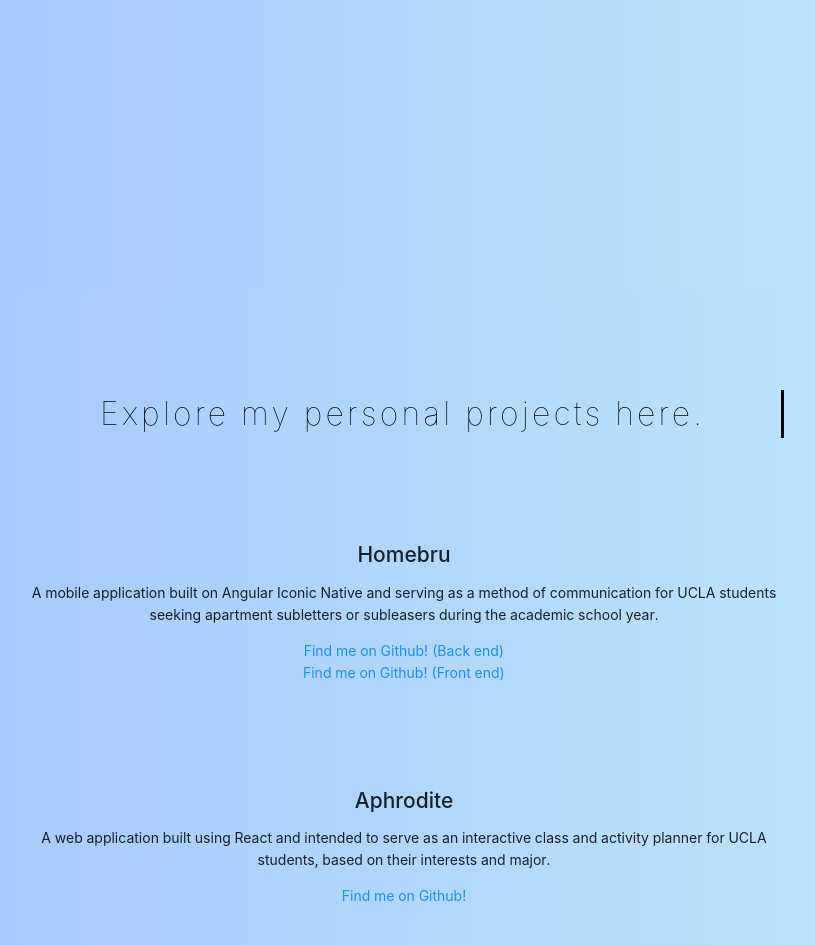
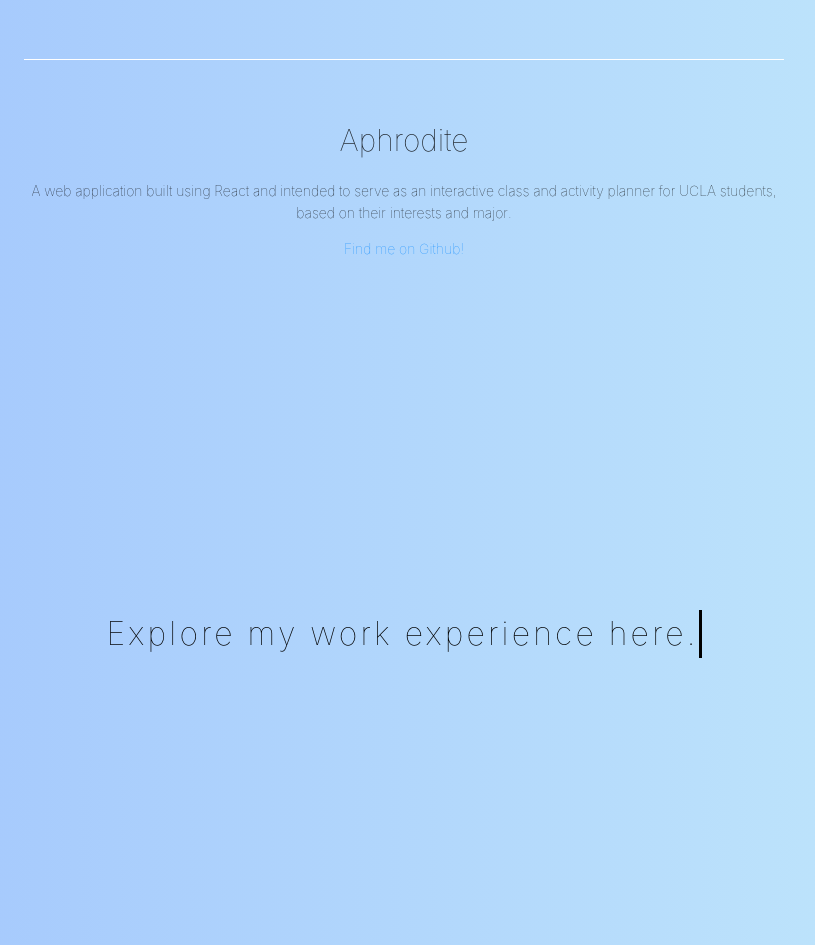
Before and after one commit to caseyjt98/personal-site, a React (Create React App) app: page / in a window 1280 px wide. Shown: the part 1267-2212 px from the top of the page, without its empty margins (236-1051 px from the left). Built offline with nearby package versions, Linux system fonts and the light colour scheme.

Commit message:
fixing styles

```diff
--- a/src/App.css
+++ b/src/App.css
@@ -21,6 +21,16 @@ button:hover {
 
 .xtra-padding {
   padding-bottom: 100px;
+}
+
+.xtra-padding-sm {
+  padding-bottom: 50px;
+}
+
+hr {
+  border: 0;
+  height: 1px;
+  background: white;
 }
 
 .typewriter {
--- a/src/HomePage/HomePage.css
+++ b/src/HomePage/HomePage.css
@@ -6,7 +6,7 @@
     padding-right: 135px;
     padding-left: 135px; /* adjust container padding L/R to determine when the cursor stops moving */
     padding-top: 300px;
-    padding-bottom: 1000px;
+    padding-bottom: 300px;
     /*background-image: url("background-img.jpg"); */
   }
 
--- a/src/ProjectsPage/ProjectsPage.css
+++ b/src/ProjectsPage/ProjectsPage.css
@@ -4,6 +4,12 @@
     padding-left: 260px;
     padding-top: 100px;
     padding-bottom: 300px;
+    font-weight: 100;
     /* height: 100%;
     width: 100%; */
   }
+
+  .project-heading {
+    font-size: 30px;
+    font-weight: 100;
+  }
--- a/src/ProjectsPage/ProjectsPage.js
+++ b/src/ProjectsPage/ProjectsPage.js
@@ -13,16 +13,19 @@ class ProjectPage extends React.Component {
                 <div className="xtra-padding" />
 
 
-                <div className="xtra-padding">
-                    <h1> Homebru </h1>
+                <div className="xtra-padding-sm">
+                    <h1 className="project-heading"> Homebru </h1>
                     <p> A mobile application built on Angular Iconic Native and serving as a method of communication for UCLA students seeking apartment subletters or subleasers during the academic school year.</p>
                     <a href="https://github.com/caseyjt98/subletting-api"> Find me on Github! (Back end) </a>
                     <br />
                     <a href="https://github.com/caseyjt98/Homebru-Frontend"> Find me on Github! (Front end) </a>
                 </div>
 
-                <div>
-                    <h1> Aphrodite </h1>
+                <hr />
+                <div className="xtra-padding-sm" />
+
+                <div className="xtra-padding-sm">
+                    <h1 className="project-heading"> Aphrodite </h1>
                     <p> A web application built using React and intended to serve as an interactive class and activity planner for UCLA students, based on their interests and major. </p>
                     <a href="https://github.com/ucladevx/Aphrodite"> Find me on Github! </a>
                 </div>
--- a/src/WorkPage/WorkPage.css
+++ b/src/WorkPage/WorkPage.css
@@ -1,8 +1,3 @@
-
- .container {
-    background-color: white;
-    padding-bottom: 75px;
-}
 
 .row-one {
     padding-top: 100px;
--- a/src/WorkPage/WorkPage.js
+++ b/src/WorkPage/WorkPage.js
@@ -5,38 +5,15 @@ import './WorkPage.css'
 
 class WorkPage extends React.Component {
 
-    constructor(props) {
-        super(props);
-        this.state = {
-            selectedView: 'home'
-        }
-    }
-
-    // displayStem = () => {
-    //     this.setState({ selectedView: 'stem' })
-    // }
-
-    // displayFactual = () => {
-    //     console.log("display project page called")
-    //     this.setState({ selectedView: 'factual' })
-    // }
-
-    // displayUliza = () => {
-    //     this.setState({ selectedView: 'uliza' })
-    // }
-
     render() {
-
-        let currentView
-
-        switch (this.state.selectedView) {
-            case 'home':
-                currentView = (
-                    <div className="container" >
-                        <div className="typewriter">
+        return (
+            <div >
+                <div className="typewriter" id="work-container">
                     Explore my work experience here.
                 </div>
-                        <Row className="row-one">
+                <div className="xtra-padding" />
+                <br /> <br /> <br /> <br /> <br /> <br /> <br /> <br /> <br /> <br /> <br /> <br /> <br /> <br /> <br /> <br /> <br /> <br /> <br /> <br /> <br /> <br /> <br />
+                {/* <Row className="row-one">
                     <Col lg={{ span: 6, offset: 5 }}>
                         <button className="work-button" id="stem"> Stem Disintermedia </button>
                     </Col>
@@ -48,32 +25,7 @@ class WorkPage extends React.Component {
                     <Col lg={{ span: 6, offset: 9 }}>
                         <button className="work-button" id="uliza"> Uliza </button>
                     </Col>
-                        </Row>
-                    </div >
-                )
-                break
-            case 'stem':
-                currentView = (
-                    <div>stem</div>
-                )
-                break
-            case 'factual':
-                currentView = (
-                    <div>factual</div>
-                )
-                break
-            case 'uliza':
-                currentView = (
-                    <div>uliza</div>
-                )
-                break
-            default:
-                currentView = <div>No Content</div>
-        }
-
-        return (
-            <div className="container">
-                {currentView}
+                </Row> */}
             </div >
 
         )
```
Lines whose indentation alone changed are shown as unchanged.
